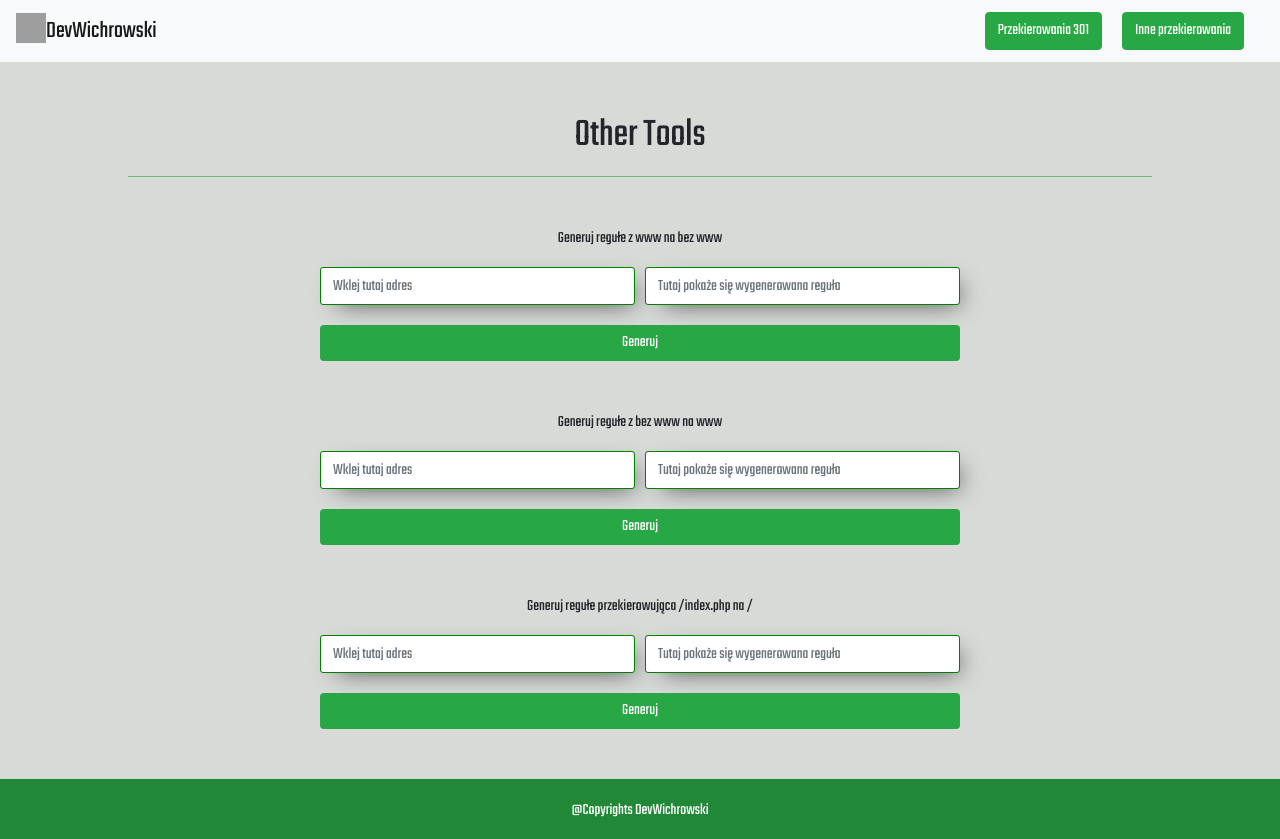
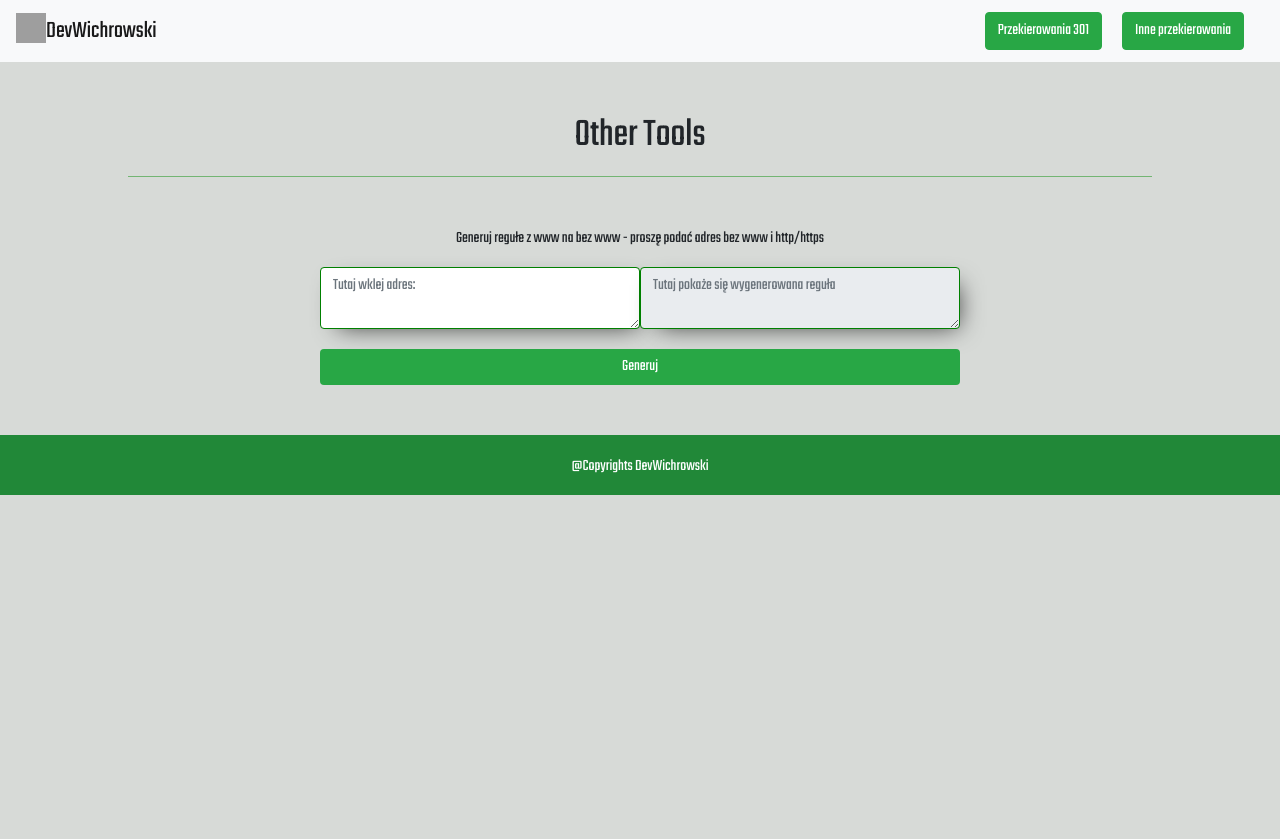
Before and after one commit to DevWichrowski/react-redirections, a React (Create React App) app: page /narzedzia in a window 1280 px wide. After the commit the page ends 800 px from the top, so only its background shows below. Built offline with nearby package versions, Linux system fonts and the light colour scheme; grey boxes are pictures that could not be loaded.

Commit message:
Changed input to textarea and added logic for non-www redirection

```diff
--- a/src/components/otherRedirection/OtherRedirections.js
+++ b/src/components/otherRedirection/OtherRedirections.js
@@ -8,10 +8,21 @@ export default function OtherRedirections(props) {
 				<div className="element">
 					<p>{props.description}</p>
 					<div className="inputs">
-						<input type="text" class="form-control" placeholder="Wklej tutaj adres" />
-						<input type="text" class="form-control" placeholder="Tutaj pokaże się wygenerowana reguła" />
+						<textarea
+							type="text"
+							className="form-control"
+							placeholder="Tutaj wklej adres:"
+							onChange={props.saveUrl}
+						/>
+						<textarea
+							type="text"
+							className="form-control"
+							placeholder="Tutaj pokaże się wygenerowana reguła"
+							value={props.resultRedirection}
+							readOnly={true}
+						/>
 					</div>
-					<button id="result-textarea" className="btn btn-danger">
+					<button id="result-textarea" className="btn btn-danger" onClick={props.generateRedirection}>
 						Generuj
 					</button>
 				</div>
--- a/src/components/otherTools/OtherTools.js
+++ b/src/components/otherTools/OtherTools.js
@@ -5,16 +5,54 @@ export default class OtherTools extends Component {
 	constructor(props) {
 		super(props);
 
-		this.state = {};
+		this.state = {
+			nonWWW: '',
+			resultNonWWW: '',
+			toWWW: '',
+			resultToWWW: '',
+			noIndexPhp: '',
+			resultNoIndexPhp: ''
+		};
 	}
+
+	saveNonWWW = (event) => {
+		this.setState({ nonWWW: event.target.value });
+		console.log('NonWWW: ' + this.state.nonWWW);
+	};
+
+	// saveToWWW = (event) => {
+	// 	this.setState({ toWWW: event.target.value });
+	// 	console.log('toWWW: ' + this.state.toWWW);
+	// };
+
+	// saveNoIndexPhp = (event) => {
+	// 	this.setState({ noIndexPhp: event.target.value });
+	// 	console.log('NoIndexPHP: ' + this.state.noIndexPhp);
+	// };
+
+	createNonWWWRedirection = (urlToRedirect) => {
+		let result = `RewriteCond %{HTTP_HOST} ^${urlToRedirect}$ [NC]\n`;
+		result += `RewriteRule ^(.*)$ http://${urlToRedirect}/$1 [R=301,L]`;
+		return result;
+	};
+
+	generateNonWWWRedirection = () => {
+		this.setState({ resultNonWWW: this.createNonWWWRedirection(this.state.nonWWW) });
+	};
+
 	render() {
 		return (
 			<div className="page-body">
 				<h1 className="h1-tools">Other Tools</h1>
 				<hr />
-				<OtherRedirections description={'Generuj regułe z www na bez www'} />
-				<OtherRedirections description={'Generuj regułe z bez www na www'} />
-				<OtherRedirections description={'Generuj regułe przekierowująca /index.php na /'} />
+				<OtherRedirections
+					description={'Generuj regułe z www na bez www - proszę podać adres bez www i http/https'}
+					saveUrl={this.saveNonWWW}
+					generateRedirection={this.generateNonWWWRedirection}
+					resultRedirection={this.state.resultNonWWW}
+				/>
+				{/* <OtherRedirections saveUrl={this.saveToWWW} description={'Generuj regułe z bez www na www'} />
+				<OtherRedirections saveUrl={this.saveNoIndexPhp} description={'Generuj regułe przekierowująca /index.php na /'} /> */}
 			</div>
 		);
 	}
```
